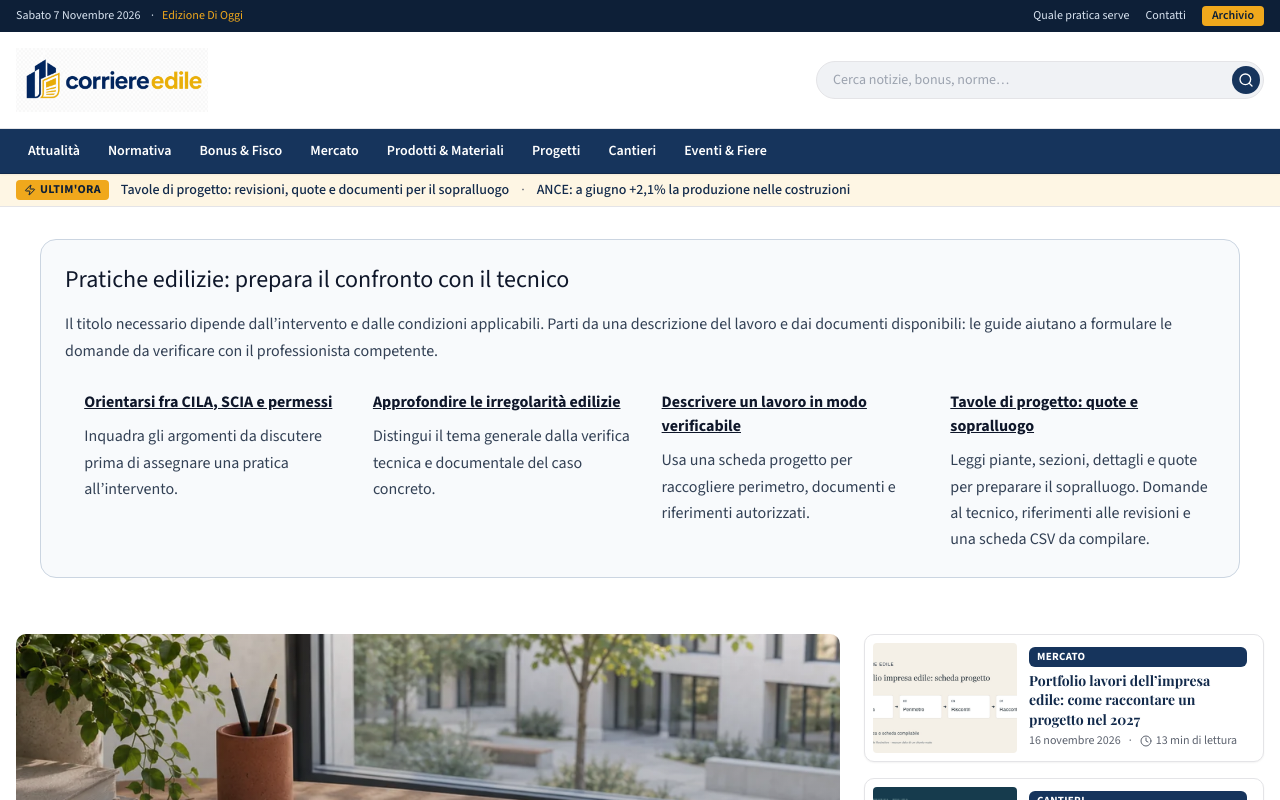
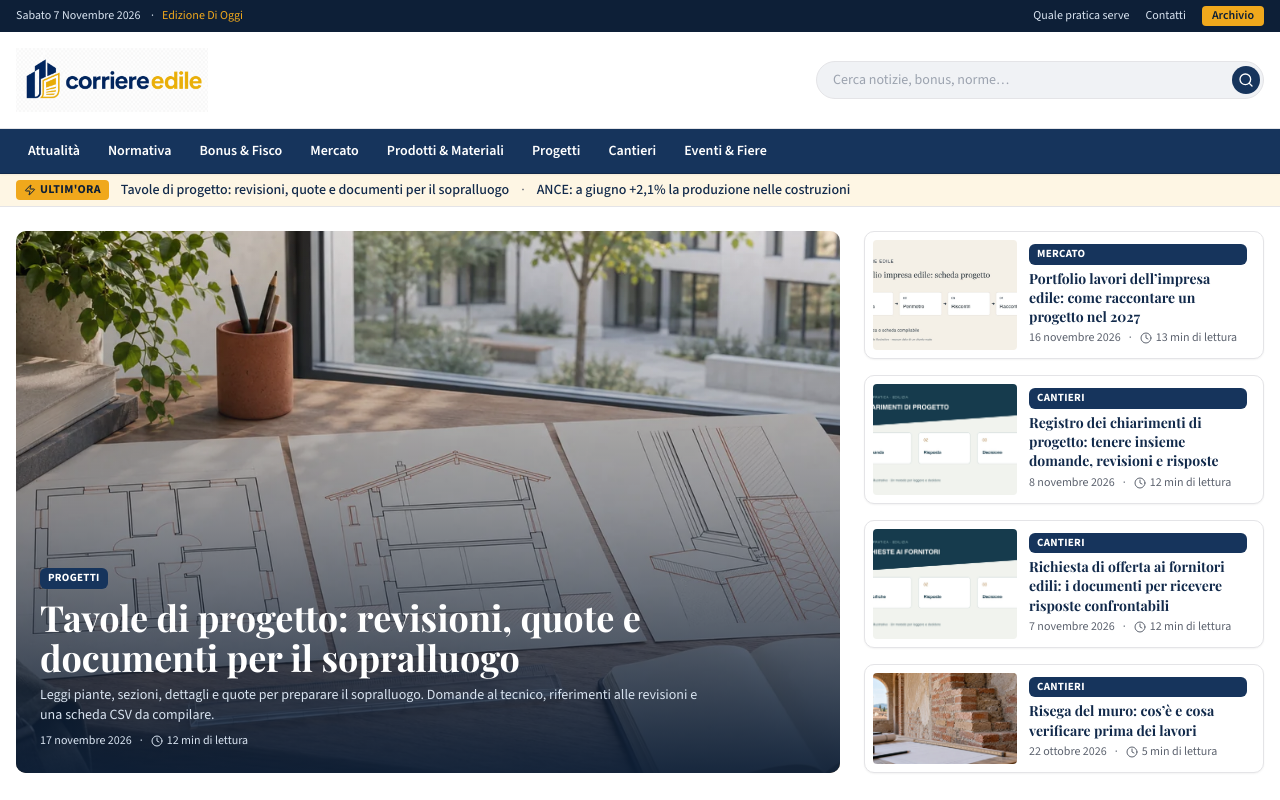
Before and after one commit to Ediliziaio/corriere-edile, a Next.js app: page / in a window 1280 px wide. Shown: the top 800 px of the page. Built offline with nearby package versions, Linux system fonts and the light colour scheme.

Commit message:
ui: remove priority links panel from homepage

```diff
--- a/src/app/page.tsx
+++ b/src/app/page.tsx
@@ -1,4 +1,3 @@
-import { PriorityPaths } from "@/components/PriorityPaths";
 import Link from "next/link";
 import { HelpCircle } from "lucide-react";
 import AdSlot from "@/components/AdSlot";
@@ -71,9 +70,6 @@ export default function Home() {
         type="application/ld+json"
         dangerouslySetInnerHTML={{ __html: jsonLd([FAQ_JSONLD, homeItemList(latest)]) }}
       />
-
-
-      <PriorityPaths />
       {/* ============ HERO: In Evidenza ============ */}
       <section aria-labelledby="in-evidenza" className="mx-auto max-w-7xl px-4 pt-6">
         <h1 id="in-evidenza" className="sr-only">
```
